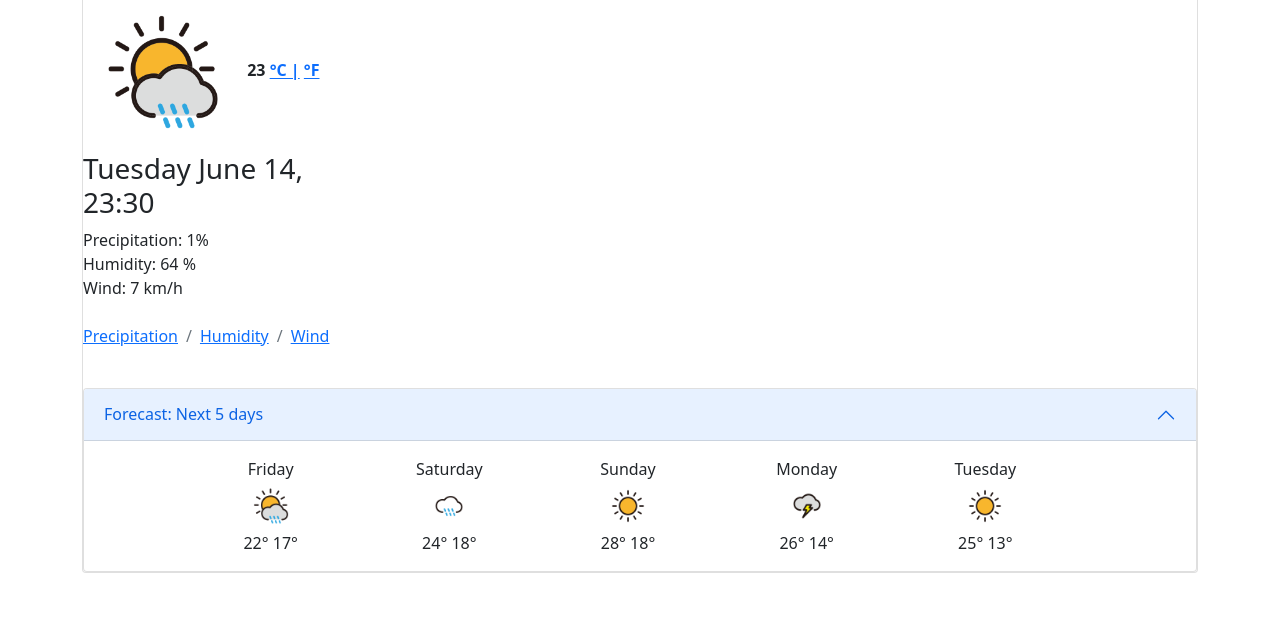
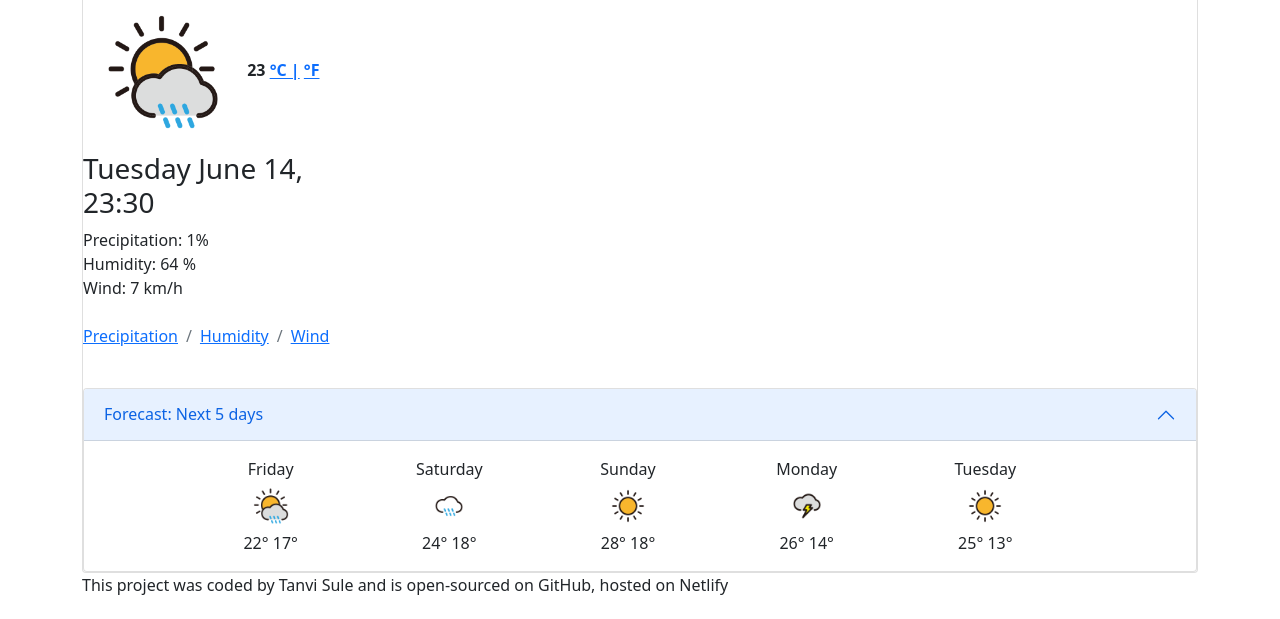
Before and after one commit to tsule27/Weather-App-TS, a website built with Parcel: page index.html in a window 1280 px wide. Shown: the part 181-800 px from the top of the page. Built offline with nearby package versions, Linux system fonts and the light colour scheme; no server answers.

Commit message:
Added last sources line-HTML

```diff
--- a/index.html
+++ b/index.html
@@ -109,7 +109,9 @@
           </div>
         </div>
       </div>
+      <div>This project was coded by Tanvi Sule and is open-sourced on GitHub, hosted on Netlify</div>
     </div>
+
     <script src="src/index.js"></script>
   </body>
 </html>
```
